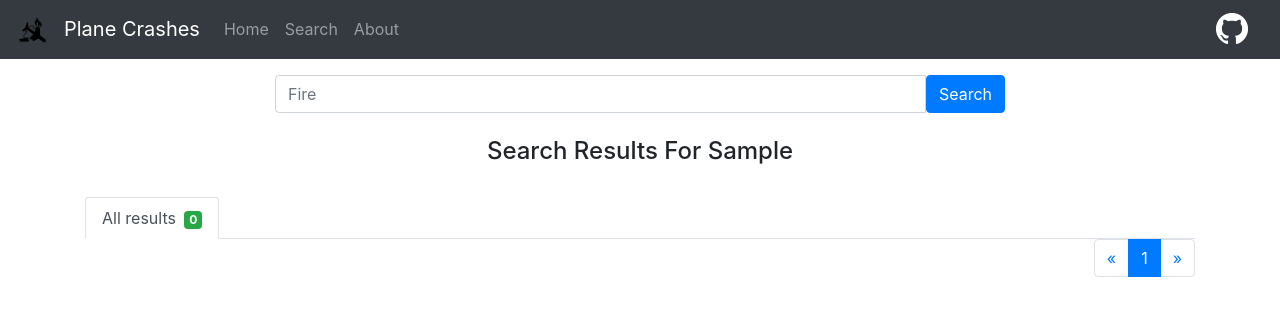
After one commit to lhamini/SI507_FinalProject, a Flask app: template templates/search.html in a window 1280 px wide. The commit adds this page. Shown: the top 316 px of the page. Run offline with Flask 2, Linux system fonts and the light colour scheme; the template is opened without the code that fills it: most values are stand-ins (such as "Sample title", 1, 10 or a date in 2020); parts of the project's set-up code (start-up, migrations or seed data) failed here and were passed over; some libraries are stand-ins or nearby versions.

Commit message:
Add: Add search engine

```diff
--- a/app.py
+++ b/app.py
@@ -1,5 +1,6 @@
 from flask import Flask, render_template, request
 import query
+import search
 app = Flask(__name__)
 
 
@@ -30,6 +31,27 @@ def statistics():
 def about():
     return render_template('about.html')
 
+# @app.route('/searchbox', methods=['POST', 'GET'])
+# def searchbox():
+#     return render_template('search.html')
+
+@app.route('/searchbox')
+def results():
+    return render_template('search.html')
+
+@app.route('/searchbox', methods=['POST'])
+def process_res():
+    user_search_query = request.form['msg']
+    corpus, ranking_function, cache_dict= search.corpus_index()
+    date_list = list(cache_dict.keys())
+    summary_list = list(cache_dict.values())
+    tokenized_query = user_search_query.split(" ")
+    response = ranking_function.get_top_n(tokenized_query, corpus, n=10)
+    return render_template('search.html', search_results_list = response,
+                                          user_query=user_search_query,
+                                          date_list=date_list,
+                                          summary_list=summary_list)
+
 
 @app.route('/<date>')
 def crash_details(date):
@@ -37,5 +59,7 @@ def crash_details(date):
     return render_template('crash_info.html', crash_details=crash_details)
 
 
+
+
 if __name__ == "__main__":
     app.run(debug=True)
--- a/query.py
+++ b/query.py
@@ -85,6 +85,15 @@ def crash_year_list():
     query='''
         SELECT DISTINCT strftime("%Y", date) as year
         From Crashes
+    '''
+    return db_connection_setup(query)
+
+def crash_documents():
+    query='''
+    SELECT  date, summary
+    FROM Crashes
+    JOIN Countries
+    ON Crashes.countryId = Countries.Id
     '''
     return db_connection_setup(query)
 
--- /dev/null
+++ b/search.py
@@ -0,0 +1,31 @@
+import json
+import pandas as pd
+import query
+from flask import request
+from rank_bm25 import BM25Okapi, BM25L, BM25Plus
+CACHE_FILENAME = "doc_cache.json"
+
+def save_cache(cache_dict):
+    dumped_json_cache = json.dumps(cache_dict)
+    fw = open(CACHE_FILENAME,"w")
+    fw.write(dumped_json_cache)
+    fw.close()
+
+def open_cache():
+    try:
+        cache_file = open(CACHE_FILENAME, 'r')
+        cache_contents = cache_file.read()
+        cache_dict = json.loads(cache_contents)
+        cache_file.close()
+    except:
+        cache_dict = dict(query.crash_documents())
+        save_cache(cache_dict)
+    return cache_dict
+
+
+def corpus_index():
+    cache_dict = open_cache()
+    corpus = list(cache_dict.values())
+    tokenized_corpus = [str(doc).split(" ") for doc in corpus]
+    bm25plus = BM25Okapi(tokenized_corpus)
+    return corpus, bm25plus, cache_dict
--- a/templates/base.html
+++ b/templates/base.html
@@ -4,6 +4,9 @@
     <meta charset="utf-8">
     <link rel="stylesheet" href="https://stackpath.bootstrapcdn.com/bootstrap/4.3.1/css/bootstrap.min.css" integrity="sha384-ggOyR0iXCbMQv3Xipma34MD+dH/1fQ784/j6cY/iJTQUOhcWr7x9JvoRxT2MZw1T" crossorigin="anonymous">
     <link rel="stylesheet" href="css/custom-style.css">
+
+
+
 
     <title>{% block title %}{% endblock %}</title>
   </head>
@@ -18,8 +21,9 @@
       </button>
       <div class="collapse navbar-collapse" id="navbarNavAltMarkup">
         <div class="navbar-nav">
-          <a class="nav-item nav-link active" href="/">Home<span class="sr-only">(current)</span></a>
-          <a class="nav-item nav-link" href="/about">About</a>
+          <li><a class="nav-item nav-link" href="/">Home<span class="sr-only">(current)</span></a></li>
+          <li><a class="nav-item nav-link" href="/searchbox">Search</a></li>
+          <li><a class="nav-item nav-link" href="/about">About</a></li>
         </div>
 
       <ul class="navbar-nav ml-auto">
@@ -37,5 +41,24 @@
     <script src="https://code.jquery.com/jquery-3.3.1.slim.min.js" integrity="sha384-q8i/X+965DzO0rT7abK41JStQIAqVgRVzpbzo5smXKp4YfRvH+8abtTE1Pi6jizo" crossorigin="anonymous"></script>
     <script src="https://cdnjs.cloudflare.com/ajax/libs/popper.js/1.14.7/umd/popper.min.js" integrity="sha384-UO2eT0CpHqdSJQ6hJty5KVphtPhzWj9WO1clHTMGa3JDZwrnQq4sF86dIHNDz0W1" crossorigin="anonymous"></script>
     <script src="https://stackpath.bootstrapcdn.com/bootstrap/4.3.1/js/bootstrap.min.js" integrity="sha384-JjSmVgyd0p3pXB1rRibZUAYoIIy6OrQ6VrjIEaFf/nJGzIxFDsf4x0xIM+B07jRM" crossorigin="anonymous"></script>
+    <script src="JavaScript/jquery-1.10.2.js" type="text/javascript"></script>
+
+<script type="text/javascript">
+    $(function() {
+        // this will get the full URL at the address bar
+        var url = window.location.href;
+
+        // passes on every "a" tag
+        $(".navbar-nav a").each(function() {
+            // checks if its the same on the address bar
+            if (url == (this.href)) {
+                $(this).closest("li").addClass("active");
+                //for making parent of submenu active
+               $(this).closest("li").parent().parent().addClass("active");
+            }
+        });
+    });
+</script>
+
   </body>
 </html>
--- /dev/null
+++ b/templates/search.html
@@ -0,0 +1,69 @@
+{% extends "base.html" %}
+{% block title %}Search Page{% endblock %}
+{% block contents %}
+<div class="content">
+    <div class="container">
+        <div class="row">
+            <div class="col-lg-12">
+                <div class="search-result-box card-box">
+                    <div class="row">
+                        <div class="col-md-8 offset-md-2">
+                            <div class="pt-3 pb-4">
+                              <div class="search-form">
+                                <form action="#" method="POST">
+                                 <div class="input-group">
+                                  <input type="text" placeholder="Fire" name="msg" class="form-control input-lg">
+                                  <div class="input-group-btn">
+                                  <button class="btn  btn-primary" type="submit">
+                                       Search
+                                  </button>
+                                  </div>
+                                </div>
+                               </form>
+                              </div>
+
+                                <div class="mt-4 text-center">
+                                    <h4>Search Results For {{user_query}}</h4></div>
+                            </div>
+                        </div>
+                    </div>
+                    <!-- end row -->
+                    <ul class="nav nav-tabs tabs-bordered">
+                        <li class="nav-item"><a href="#home" data-toggle="tab" aria-expanded="true" class="nav-link active">All results <span class="badge badge-success ml-1">{{search_results_list|length}}</span></a></li>
+
+                    </ul>
+                    <div class="tab-content">
+                        <div class="tab-pane active" id="home">
+                            <div class="row">
+                                <div class="col-md-12">
+                                    <div class="search-item">
+                                        {% for r in search_results_list %}
+                                        <p class="mb-0 text-muted">Date: {{date_list[summary_list.index(r)]}}</p>
+                                        <b>Crash Summary:</b>
+                                        <p class="mb-0 ">{{r[:65]}}...</p>
+                                        <div class="font-13 text-success mb-3"><a href='/{{date_list[summary_list.index(r)]}}'>Read More about this crash...</a></div>
+                                        {% endfor %}
+                                    </div>
+
+
+                                    <ul class="pagination justify-content-end pagination-split mt-0">
+                                        <li class="page-item"><a class="page-link" href="#" aria-label="Previous"><span aria-hidden="true">«</span> <span class="sr-only">Previous</span></a></li>
+                                        <li class="page-item active"><a class="page-link" href="#">1</a></li>
+                                        <li class="page-item"><a class="page-link" href="#" aria-label="Next"><span aria-hidden="true">»</span> <span class="sr-only">Next</span></a></li>
+                                    </ul>
+                                    <div class="clearfix"></div>
+                                </div>
+                            </div>
+                        </div>
+                        <!-- end All results tab -->
+
+                    </div>
+                </div>
+            </div>
+        </div>
+        <!-- end row -->
+    </div>
+    <!-- container -->
+
+</div>
+{% endblock %}
```
